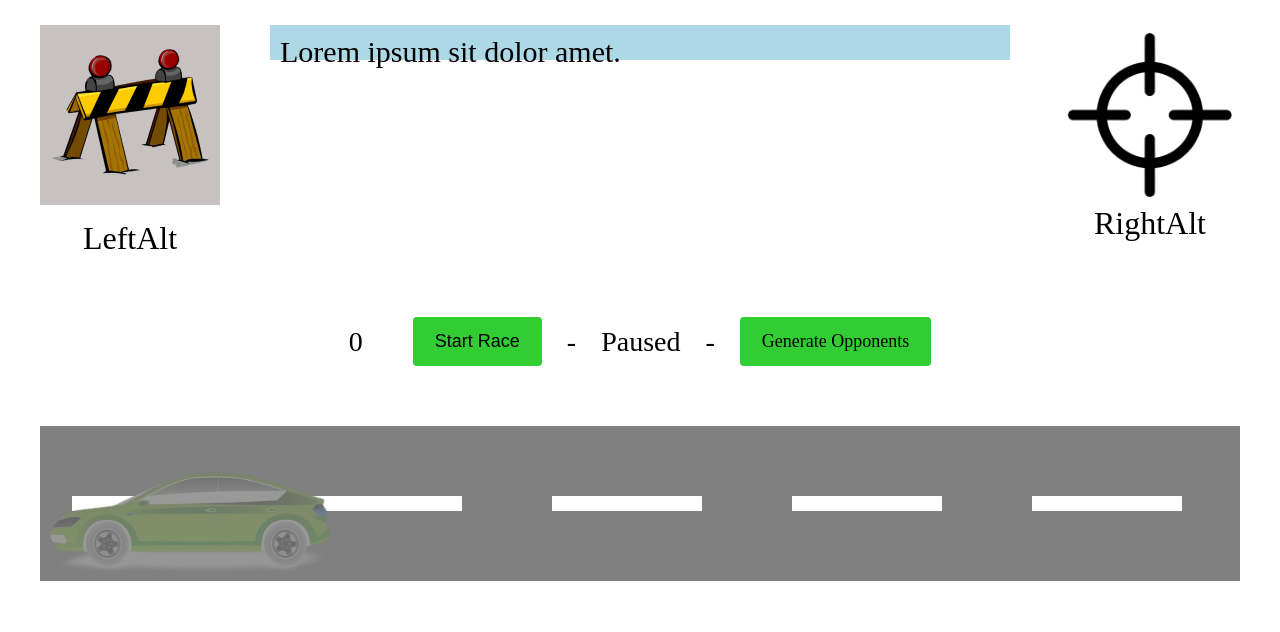
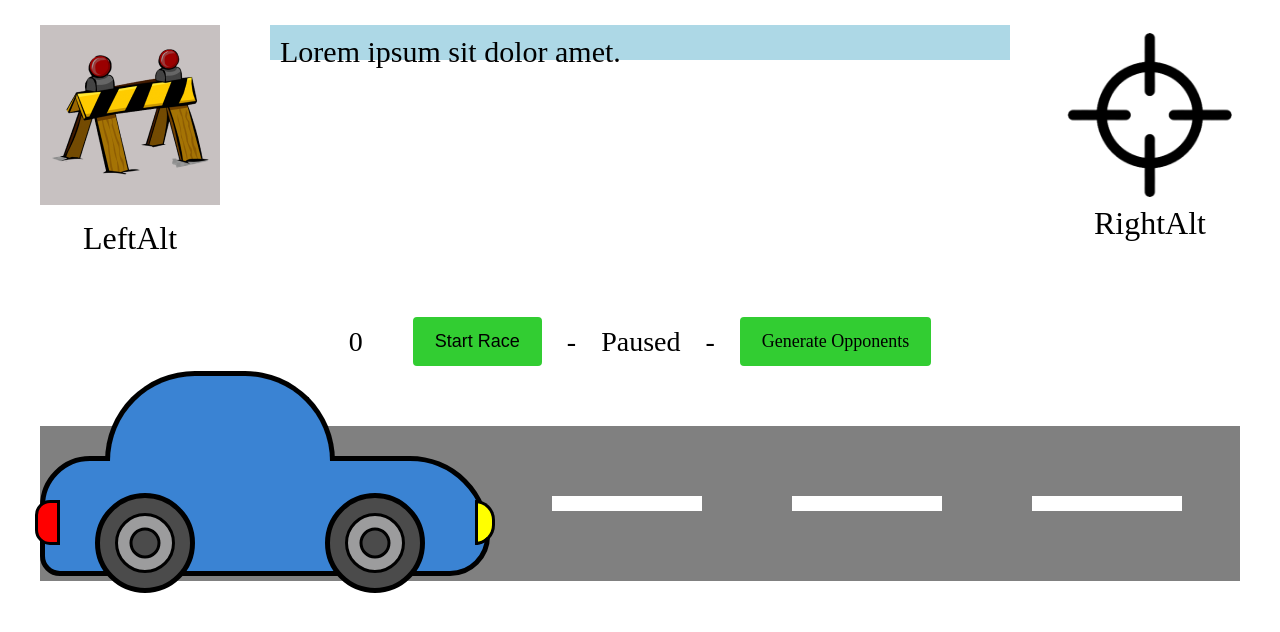
Before and after one commit to jannickbath/simulationsprojekt, a React (Vite) app: page / in a window 1280 px wide. Shown: the top 632 px of the page. Built offline with nearby package versions, Linux system fonts and the light colour scheme.

Commit message:
*model own car instead of using an image

```diff
--- a/src/components/Cars/Default.tsx
+++ b/src/components/Cars/Default.tsx
@@ -1,12 +1,25 @@
-import car_png from "../../assets/car_default.png";
-
-const Default = (props: Car) => {
+const Default = (props: any) => {
   const progress = props.progress + "%";
 
   return (
     <>
       <div className={`car car-default ${props.own ? "own" : ""}`} style={{left: progress}}>
-        <img src={car_png} alt="" />
+          <div className="car__body">
+            <div className="car__body__topper">
+              <div className="car__body__topper__front-glas"></div>
+              <div className="car__body__topper__back-glas"></div>
+            </div>
+            <div className="car__body__headlight"></div>
+            <div className="car__body__taillight"></div>
+            <div className="car__body__tires">
+              <div className="car__body__tires__front car__body__tires__tire">
+                <div className="car__body__tires__tire__inner"></div>
+              </div>
+              <div className="car__body__tires__back car__body__tires__tire">
+                <div className="car__body__tires__tire__inner"></div>
+              </div>
+            </div>
+          </div>
       </div>
     </>
   )
--- a/src/styles/css/main.css
+++ b/src/styles/css/main.css
@@ -136,11 +136,77 @@ textarea {
   height: 150px;
   position: absolute;
   transition: left 1.5s linear; }
-  .car img {
-    width: 100%;
-    height: 100%; }
-  .car.own {
-    filter: invert(0.6); }
+  .car__body {
+    width: 450px;
+    height: 120px;
+    position: absolute;
+    bottom: 0;
+    background-color: #3A83D3;
+    border-radius: 50px 80px 40px 20px;
+    border: 5px solid black; }
+    .car__body__headlight {
+      position: absolute;
+      right: -10px;
+      top: 35%;
+      width: 20px;
+      height: 45px;
+      background-color: yellow;
+      border: 3px solid black;
+      border-radius: 0 20px 20px 0; }
+    .car__body__taillight {
+      position: absolute;
+      left: -10px;
+      top: 35%;
+      width: 25px;
+      height: 45px;
+      background-color: red;
+      border: 3px solid black;
+      border-radius: 15px 0 0 15px; }
+    .car__body__topper {
+      position: absolute;
+      left: 60px;
+      bottom: 100%;
+      width: 230px;
+      height: 90px;
+      border-radius: 180px 180px 0 0;
+      background-color: #3A83D3;
+      border-top: 5px solid black;
+      border-right: 5px solid black;
+      border-left: 5px solid black; }
+    .car__body__tires__tire {
+      position: absolute;
+      width: 100px;
+      height: 100px;
+      border-radius: 50%;
+      border: 5px solid black;
+      background-color: #4B4B4B; }
+      .car__body__tires__tire__inner {
+        position: absolute;
+        width: 60px;
+        height: 60px;
+        left: 50%;
+        top: 50%;
+        transform: translate(-50%, -50%);
+        border-radius: 50%;
+        border: 3px solid black;
+        background-color: #9C9C9D; }
+        .car__body__tires__tire__inner::after {
+          content: "";
+          position: absolute;
+          width: 25px;
+          height: 25px;
+          left: 50%;
+          top: 50%;
+          transform: translate(-50%, -50%);
+          border-radius: 50%;
+          border: 3px solid black;
+          background-color: #4B4B4B; }
+    .car__body__tires__front {
+      left: 50px;
+      bottom: -20%; }
+    .car__body__tires__back {
+      right: 60px;
+      bottom: -20%; }
 
 .container {
   padding: 25px 40px; }
--- a/src/styles/scss/_car.scss
+++ b/src/styles/scss/_car.scss
@@ -4,12 +4,94 @@
     position: absolute;
     transition: left 1.5s linear;
 
-    img {
-        width: 100%;
-        height: 100%;
-    }
+    &__body {
+        width: 450px;
+        height: 120px;
+        position: absolute;
+        bottom: 0;
+        background-color: #3A83D3;
+        border-radius: 50px 80px 40px 20px;
+        border: 5px solid black;
 
-    &.own {
-        filter: invert(0.6);
+        &__headlight {
+            position: absolute;
+            right: -10px;
+            top: 35%;
+            width: 20px;
+            height: 45px;
+            background-color: yellow;
+            border: 3px solid black;
+            border-radius: 0 20px 20px 0;
+        }
+
+        &__taillight {
+            position: absolute;
+            left: -10px;
+            top: 35%;
+            width: 25px;
+            height: 45px;
+            background-color: red;
+            border: 3px solid black;
+            border-radius: 15px 0 0 15px;
+        }
+
+        &__topper {
+            position: absolute;
+            left: 60px;
+            bottom: 100%;
+            width: 230px;
+            height: 90px;
+            border-radius: 180px 180px 0 0;
+            background-color: #3A83D3;
+            border-top: 5px solid black;
+            border-right: 5px solid black;
+            border-left: 5px solid black;
+        }
+
+        &__tires {
+            &__tire {
+                position: absolute;
+                width: 100px;
+                height: 100px;
+                border-radius: 50%;
+                border: 5px solid black;
+                background-color: #4B4B4B;
+
+                &__inner {
+                    position: absolute;
+                    width: 60px;
+                    height: 60px;
+                    left: 50%;
+                    top: 50%;
+                    transform: translate(-50%, -50%);
+                    border-radius: 50%;
+                    border: 3px solid black;
+                    background-color: #9C9C9D;
+
+                    &::after {
+                        content: "";
+                        position: absolute;
+                        width: 25px;
+                        height: 25px;
+                        left: 50%;
+                        top: 50%;
+                        transform: translate(-50%, -50%);
+                        border-radius: 50%;
+                        border: 3px solid black;
+                        background-color: #4B4B4B;
+                    }
+                }
+            }
+
+            &__front {
+                left: 50px;
+                bottom: -20%;
+            }
+
+            &__back {
+                right: 60px;
+                bottom: -20%;
+            }
+        }
     }
 }
```
